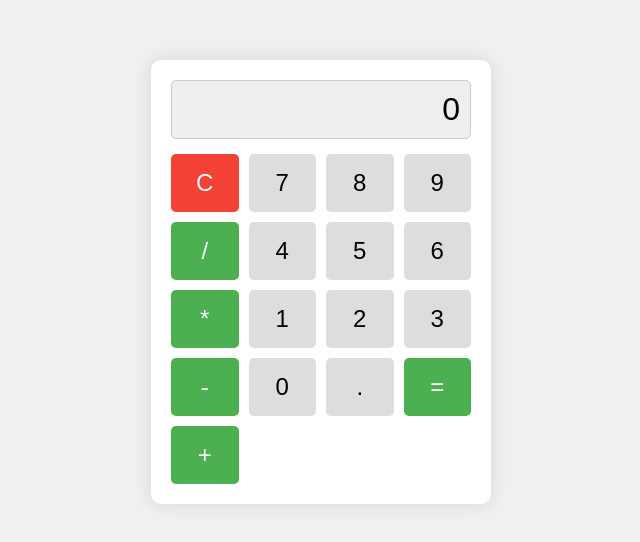
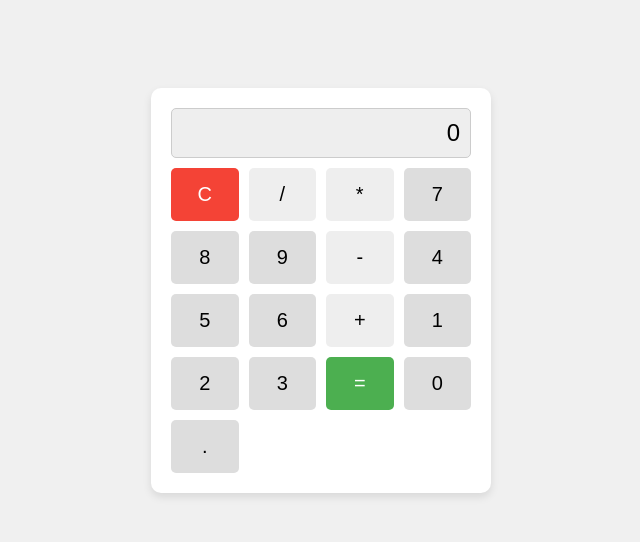
Before and after one commit to AlamIftikar/simple-calculator, a plain HTML site: page index.html in a window 1280 px wide. Shown: the part 118-660 px from the top of the page, without its empty margins (319-959 px from the left). Drawn offline with Linux system fonts and the light colour scheme.

Commit message:
Update index.html

```diff
--- a/index.html
+++ b/index.html
@@ -3,24 +3,24 @@
 <head>
     <meta charset="UTF-8">
     <meta name="viewport" content="width=device-width, initial-scale=1.0">
-    <title>Modern Calculator</title>
+    <title>Calculator</title>
     <style>
         body {
-            font-family: sans-serif;
-            background-color: #f0f0f0;
+            font-family: Arial, sans-serif;
             display: flex;
             justify-content: center;
             align-items: center;
             min-height: 100vh;
-            margin: 0;
+            background-color: #f0f0f0;
         }
 
         .calculator {
             background-color: #fff;
             border-radius: 10px;
-            box-shadow: 0 0 20px rgba(0, 0, 0, 0.1);
+            box-shadow: 0 4px 8px rgba(0, 0, 0, 0.1);
             padding: 20px;
-            width: 300px;
+            width: 300px; /* Adjust width for smaller screens */
+            max-width: 90%; /* Ensure it doesn't overflow on smaller screens */
         }
 
         .display {
@@ -28,12 +28,12 @@
             border: 1px solid #ccc;
             border-radius: 5px;
             padding: 10px;
-            margin-bottom: 15px;
+            margin-bottom: 10px;
             text-align: right;
-            font-size: 2em;
-            overflow: hidden; /* Prevent overflow */
-            white-space: nowrap; /* Keep text on one line */
-            text-overflow: ellipsis; /* Add ellipsis if text overflows */
+            font-size: 24px;
+            overflow: hidden; /* Prevents content from overflowing */
+            white-space: nowrap;
+            text-overflow: ellipsis; /* Adds '...' if text overflows */
         }
 
         .buttons {
@@ -47,9 +47,9 @@
             border: none;
             border-radius: 5px;
             padding: 15px;
-            font-size: 1.5em;
+            font-size: 20px;
             cursor: pointer;
-            transition: background-color 0.2s ease;
+            transition: background-color 0.3s ease;
         }
 
         button:hover {
@@ -57,12 +57,11 @@
         }
 
         .operator {
-            background-color: #4CAF50;
-            color: white;
+            background-color: #eee;
         }
 
         .operator:hover {
-            background-color: #3e8e41;
+            background-color: #ddd;
         }
 
         .clear {
@@ -71,31 +70,43 @@
         }
 
         .clear:hover {
-            background-color: #da190b;
+            background-color: #d32f2f;
         }
+
+        .equal {
+            background-color: #4CAF50;
+            color: white;
+        }
+
+        .equal:hover {
+            background-color: #43A047;
+        }
+
     </style>
 </head>
 <body>
+
     <div class="calculator">
         <div class="display" id="display">0</div>
+
         <div class="buttons">
             <button class="clear" onclick="clearDisplay()">C</button>
-            <button onclick="appendToDisplay('7')">7</button>
-            <button onclick="appendToDisplay('8')">8</button>
-            <button onclick="appendToDisplay('9')">9</button>
-            <button class="operator" onclick="appendToDisplay('/')">/</button>
-            <button onclick="appendToDisplay('4')">4</button>
-            <button onclick="appendToDisplay('5')">5</button>
-            <button onclick="appendToDisplay('6')">6</button>
-            <button class="operator" onclick="appendToDisplay('*')">*</button>
-            <button onclick="appendToDisplay('1')">1</button>
-            <button onclick="appendToDisplay('2')">2</button>
-            <button onclick="appendToDisplay('3')">3</button>
-            <button class="operator" onclick="appendToDisplay('-')">-</button>
-            <button onclick="appendToDisplay('0')">0</button>
-            <button onclick="appendToDisplay('.')">.</button>
-            <button class="operator" onclick="calculate()">=</button>
-            <button class="operator" onclick="appendToDisplay('+')">+</button>
+            <button class="operator" onclick="appendDisplay('/')">/</button>
+            <button class="operator" onclick="appendDisplay('*')">*</button>
+            <button onclick="appendDisplay('7')">7</button>
+            <button onclick="appendDisplay('8')">8</button>
+            <button onclick="appendDisplay('9')">9</button>
+            <button class="operator" onclick="appendDisplay('-')">-</button>
+            <button onclick="appendDisplay('4')">4</button>
+            <button onclick="appendDisplay('5')">5</button>
+            <button onclick="appendDisplay('6')">6</button>
+            <button class="operator" onclick="appendDisplay('+')">+</button>
+            <button onclick="appendDisplay('1')">1</button>
+            <button onclick="appendDisplay('2')">2</button>
+            <button onclick="appendDisplay('3')">3</button>
+            <button class="equal" onclick="calculate()">=</button>
+            <button onclick="appendDisplay('0')">0</button>
+            <button onclick="appendDisplay('.')">.</button>
         </div>
     </div>
 
@@ -106,7 +117,7 @@
             document.getElementById('display').innerText = displayValue;
         }
 
-        function appendToDisplay(value) {
+        function appendDisplay(value) {
             if (displayValue === '0' && value !== '.') {
                 displayValue = value;
             } else {
@@ -123,14 +134,18 @@
         function calculate() {
             try {
                 displayValue = eval(displayValue);
-                updateDisplay();
+                if (!isFinite(displayValue)) {
+                    displayValue = 'Error';
+                }
             } catch (error) {
                 displayValue = 'Error';
-                updateDisplay();
             }
+            updateDisplay();
         }
 
-        updateDisplay(); // Initialize display on page load
+        // Initial display update
+        updateDisplay();
     </script>
+
 </body>
 </html>
```
